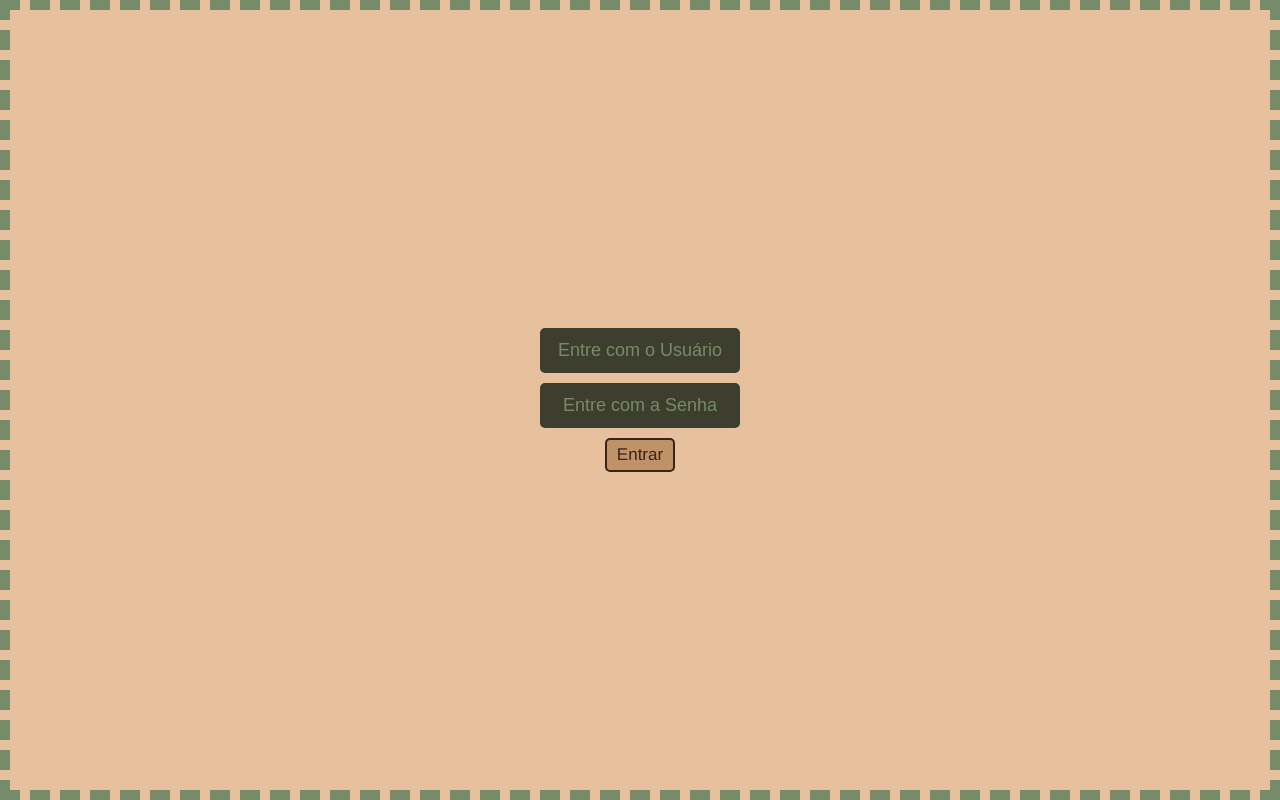
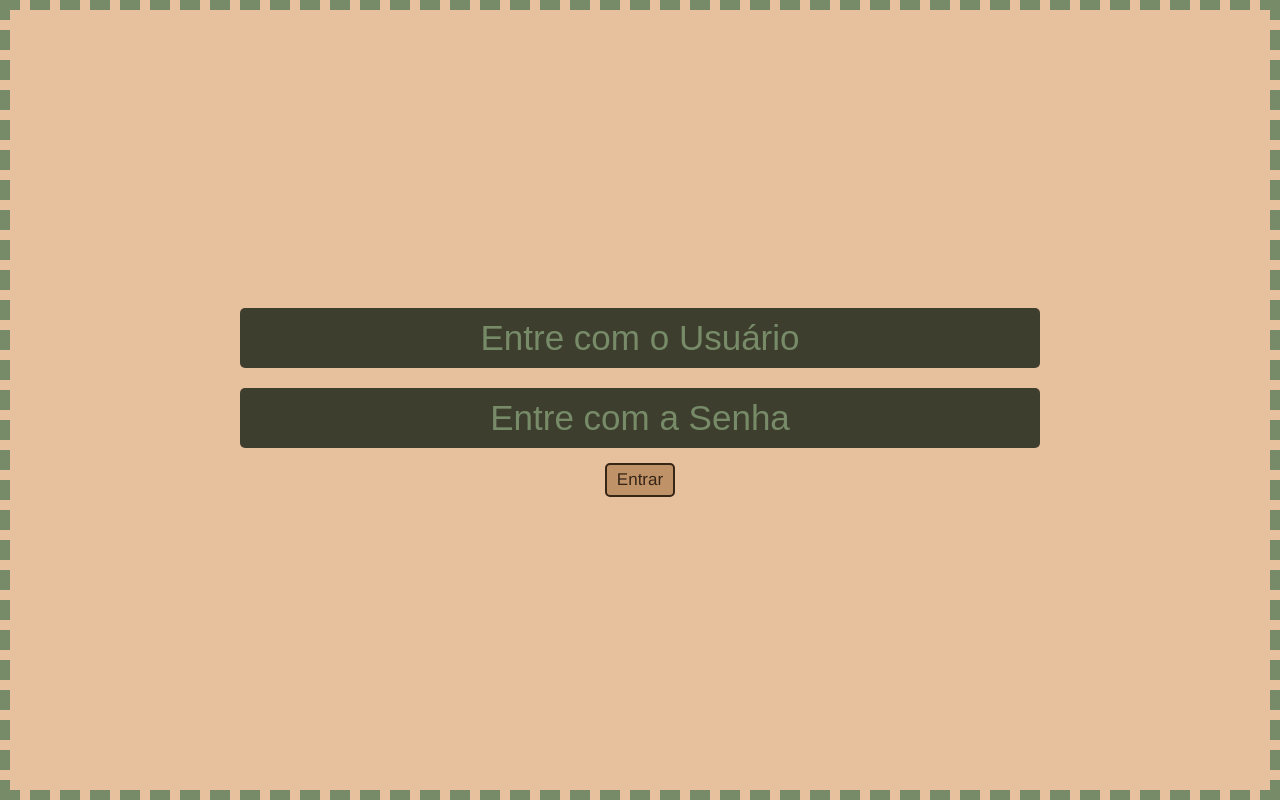
Before and after one commit to BrendonJoaoDEV/horizonte_das_palavras, a PHP site: page /index.html in a window 1280 px wide. Run offline with PHP 8.4, Linux system fonts and the light colour scheme.

Commit message:
FEAT: Banner Oficial

```diff
--- a/public/css/estilo.css
+++ b/public/css/estilo.css
@@ -137,7 +137,7 @@
 /* definição do header */
 
 .principal {
-    background-image: url(../img/Sem\ título.png);
+    background-image: url(../img/paisagem.png);
     background-repeat: no-repeat;
     background-position: center;
     background-size: cover;
@@ -158,6 +158,14 @@
     align-items: center;
     justify-content: center;
     height: 100vh;
+}
+
+.login input {
+    font-size: 35px;
+    height: 60px;
+    width: 800px;
+    padding: 5px;
+    margin: 10px;
 }
 
 
```
Also changed, not shown: public/img/Sem título.png (deleted), public/img/paisagem.png (added).
